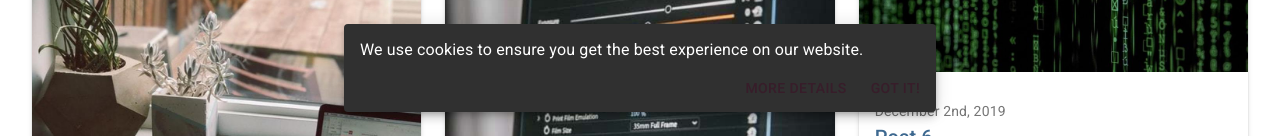
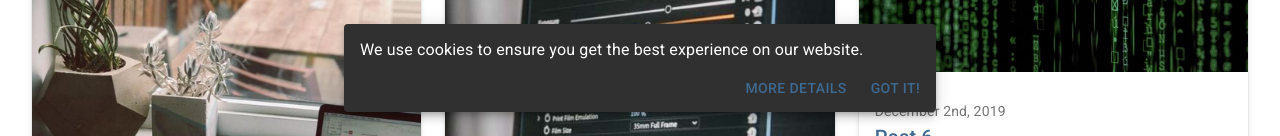
Before and after one commit to gordonpn/soen-357, a React (Create React App) app: page /blog in a window 1280 px wide. Shown: the part 664-800 px from the top of the page. Built offline with nearby package versions, Linux system fonts and the light colour scheme; a web font is replaced by a local one.

Commit message:
fix: cookie consent button colour

```diff
--- a/src/logged_out/components/cookies/CookieConsent.js
+++ b/src/logged_out/components/cookies/CookieConsent.js
@@ -1,7 +1,7 @@
-import React, { Fragment, useState, useCallback, useEffect } from 'react';
+import { Box, Button, Snackbar, Typography, withStyles } from '@material-ui/core';
+import Cookies from 'js-cookie';
 import PropTypes from 'prop-types';
-import Cookies from 'js-cookie';
-import { Snackbar, Button, Typography, Box, withStyles } from '@material-ui/core';
+import React, { Fragment, useCallback, useEffect, useState } from 'react';
 import fetchIpData from './fetchIpData';
 
 const styles = (theme) => ({
@@ -90,11 +90,11 @@ function CookieConsent(props) {
       action={
         <Fragment>
           <Box mr={1}>
-            <Button color="primary" onClick={handleCookieRulesDialogOpen}>
+            <Button color="secondary" onClick={handleCookieRulesDialogOpen}>
               More details
             </Button>
           </Box>
-          <Button color="primary" onClick={onAccept}>
+          <Button color="secondary" onClick={onAccept}>
             Got it!
           </Button>
         </Fragment>
```
